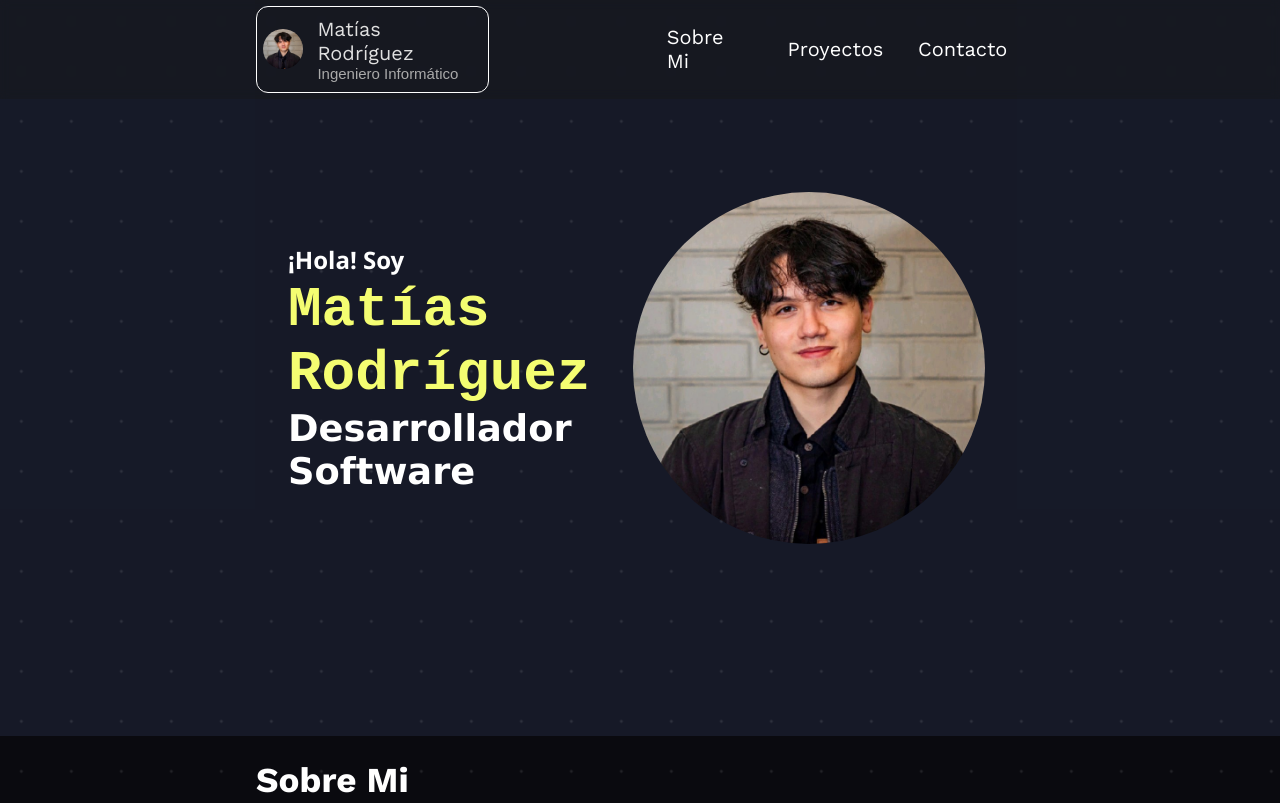
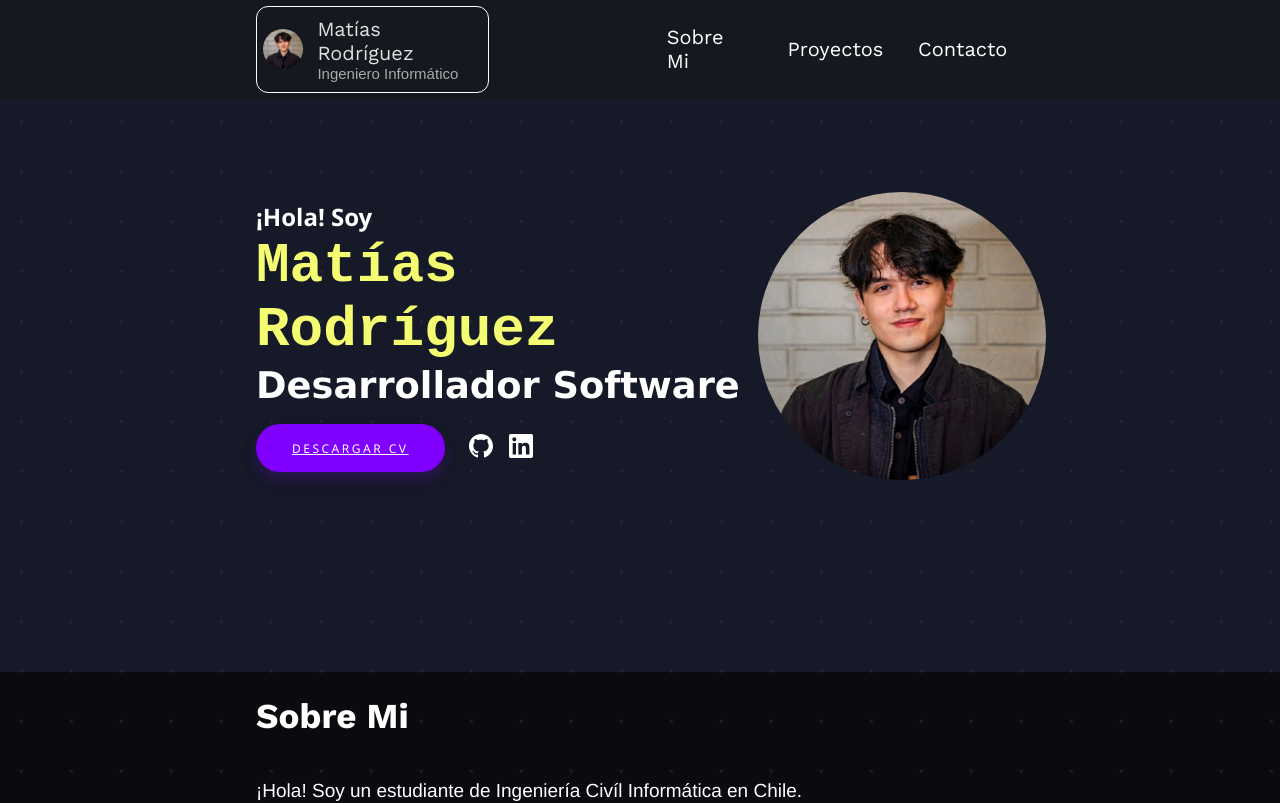
Before and after one commit to MatiasRodriguezH/app_portafolio, a React (Create React App) app: page / in a window 1280 px wide. Shown: the top 803 px of the page. Built offline with nearby package versions, Linux system fonts and the light colour scheme.

Commit message:
feat: add CV download button and social media links; update layout and styles in Titulo component

```diff
--- a/src/componentes/Header.js
+++ b/src/componentes/Header.js
@@ -11,7 +11,7 @@ const HeaderDiv = styled.div`
   align-items: center;
   background-color: rgba(24, 24, 24, 0.4);
   backdrop-filter: blur(5px);
-
+  z-index: 10;
   @media (max-width: 60rem) {
     /* 950px */
     justify-content: start;
--- a/src/componentes/Titulo.js
+++ b/src/componentes/Titulo.js
@@ -4,15 +4,17 @@ import Foto from "./../imagenes/foto.jpg";
 
 const TituloDiv = styled.div`
   background-color: rgba(40, 49, 77, 0.4);
-  padding: 12rem 18rem;
+  padding: 12rem 20%;
   display: flex;
   align-items: center;
   justify-content: center;
   flex-direction: center;
+  z-index: 1;
+  position: relative;
 `;
 
 const Texto = styled.div`
-  width: 50%;
+  width: 70%;
   display: flex;
   flex-direction: column;
   justify-content: left;
@@ -28,13 +30,13 @@ const Texto = styled.div`
 `;
 
 const Imagenes = styled.div`
-  width: 50%;
+  width: 30%;
   display: flex;
   justify-content: center;
 `;
 
 const Avatar = styled.img`
-  width: 22rem;
+  width: 18rem;
   border-radius: 50%;
   object-fit: cover;
   margin-right: 14px;
@@ -56,6 +58,57 @@ const Subtitulo = styled.h1`
     "Lucida Sans Unicode", Geneva, Verdana, sans-serif;
 `;
 
+const Acciones = styled.div`
+  margin-top: 1rem;
+  display: flex;
+  align-items: center;
+  gap: 1.5rem;
+  flex-wrap: wrap;
+`;
+
+const BotonDescarga = styled.a`
+  padding: 1.3em 3em;
+  font-size: 12px;
+  text-transform: uppercase;
+  letter-spacing: 2.5px;
+  font-weight: 500;
+  color: #fff;
+  background-color: #7f00ff;
+  border: none;
+  border-radius: 45px;
+  box-shadow: 0px 8px 15px rgba(127, 0, 255, 0.2);
+  transition: all 0.3s ease 0s;
+  cursor: pointer;
+  outline: none;
+
+  &:hover {
+    background-color: #4b00e0;
+    box-shadow: 0px 15px 20px rgba(75, 0, 224, 0.4);
+    color: #fff;
+    transform: translateY(-7px);
+  }
+
+  &:active {
+    transform: translateY(-1px);
+  }
+`;
+
+const Redes = styled.div`
+  display: flex;
+  gap: 1rem;
+
+  svg {
+    fill: white;
+    transition: fill 0.2s ease-in-out;
+    width: 24px;
+    height: 24px;
+  }
+
+  a:hover svg {
+    fill: orange;
+  }
+`;
+
 const Titulo = () => {
   return (
     <TituloDiv>
@@ -63,6 +116,48 @@ const Titulo = () => {
         <h2>¡Hola! Soy</h2>
         <Nombre>Matías Rodríguez</Nombre>
         <Subtitulo>Desarrollador Software</Subtitulo>
+        <Acciones>
+          <BotonDescarga
+            href="/Curriculum Vitae - Matias Rodríguez.pdf"
+            download
+          >
+            Descargar CV
+          </BotonDescarga>
+          <Redes>
+            <a
+              href="https://github.com/MatiasRodriguezH"
+              target="_blank"
+              rel="noopener noreferrer"
+              aria-label="GitHub"
+            >
+              <svg
+                xmlns="http://www.w3.org/2000/svg"
+                width="24"
+                height="24"
+                fill="white"
+                viewBox="0 0 24 24"
+              >
+                <path d="M12 0C5.37 0 0 5.37 0 12c0 5.3 3.438 9.8 8.205 11.385.6.11.82-.26.82-.577v-2.234c-3.338.726-4.033-1.415-4.033-1.415-.546-1.385-1.333-1.753-1.333-1.753-1.09-.745.084-.729.084-.729 1.205.084 1.84 1.237 1.84 1.237 1.07 1.835 2.807 1.305 3.492.997.108-.775.418-1.305.76-1.605-2.665-.3-5.467-1.335-5.467-5.93 0-1.31.47-2.38 1.235-3.22-.135-.303-.54-1.523.105-3.176 0 0 1.005-.322 3.3 1.23.96-.267 1.98-.4 3-.405 1.02.005 2.04.138 3 .405 2.28-1.552 3.285-1.23 3.285-1.23.645 1.653.24 2.873.12 3.176.765.84 1.23 1.91 1.23 3.22 0 4.61-2.805 5.625-5.475 5.92.435.372.81 1.102.81 2.222v3.293c0 .317.21.693.825.576C20.565 21.795 24 17.295 24 12c0-6.63-5.37-12-12-12z" />
+              </svg>
+            </a>
+            <a
+              href="https://www.linkedin.com/in/mat%C3%ADas-rodr%C3%ADguez-hernandez-443855321/"
+              target="_blank"
+              rel="noopener noreferrer"
+              aria-label="LinkedIn"
+            >
+              <svg
+                xmlns="http://www.w3.org/2000/svg"
+                width="24"
+                height="24"
+                fill="white"
+                viewBox="0 0 24 24"
+              >
+                <path d="M20.452 20.452h-3.555v-5.569c0-1.327-.025-3.036-1.85-3.036-1.852 0-2.135 1.445-2.135 2.938v5.667H9.355V9h3.414v1.561h.05c.476-.9 1.636-1.848 3.37-1.848 3.602 0 4.267 2.37 4.267 5.455v6.284zM5.337 7.433a2.063 2.063 0 110-4.126 2.063 2.063 0 010 4.126zM6.976 20.452H3.696V9h3.28v11.452zM22.225 0H1.771C.792 0 0 .774 0 1.729v20.542C0 23.225.792 24 1.771 24h20.451C23.2 24 24 23.225 24 22.271V1.729C24 .774 23.2 0 22.225 0z" />
+              </svg>
+            </a>
+          </Redes>
+        </Acciones>
       </Texto>
       <Imagenes>
         <Avatar src={Foto} alt={"Matias"} />
```
Also changed, not shown: 1 other file (tests, documents, lock files or other folders).
